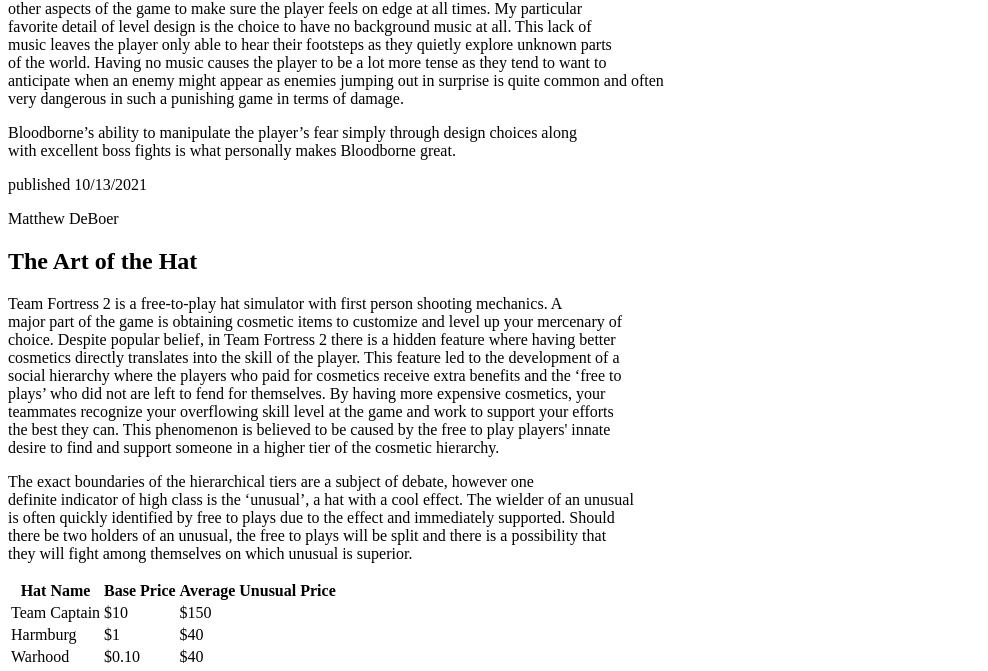
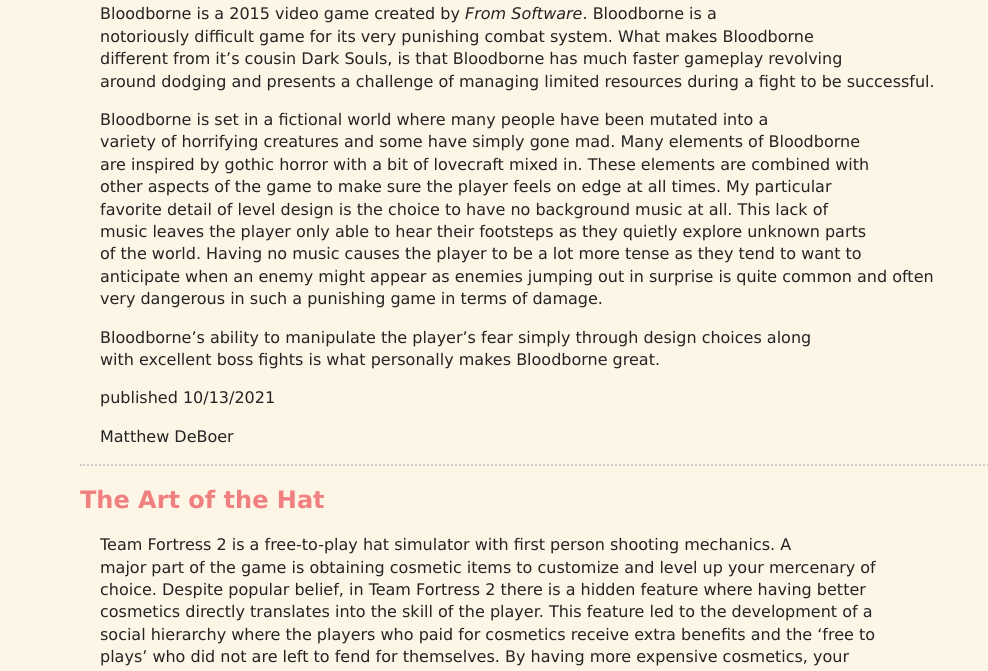
Before and after one commit to deboerm2/mi349_blog, a plain HTML site: page index.html in a window 1280 px wide. Shown: the part 563-1234 px from the top of the page, without its empty margins (0-988 px from the left). Drawn offline with Linux system fonts and the light colour scheme.

Commit message:
CSS added

```diff
--- a/index.html
+++ b/index.html
@@ -4,6 +4,7 @@
     <meta charset="UTF-8">
     <meta http-equiv="X-UA-Compatible" content="IE=edge">
     <meta name="viewport" content="width=device-width, initial-scale=1.0">
+    <link rel="stylesheet" href="style.css">
     <title>Home</title>
 </head>
 <body>
@@ -17,8 +18,8 @@
             <li><a href="contact.html">Contact Me</a></li>
         </ul>
     </nav>
-    <section>
-        <article>
+    <section id="blog">
+        <article class="blog-post">
             <h2>Why Bloodborne is Great</h2>
             <p><img src="BloodborneImage.jpg" alt="Image of Bloodborne" width="250"></p>
             <p>	Bloodborne is a 2015 video game created by <em>From Software</em>. Bloodborne is a<br>
@@ -44,7 +45,7 @@
                     Matthew DeBoer
                 </p>
         </article>
-        <article>
+        <article class="blog-post">
             <h2>The Art of the Hat</h2>
             <p>Team Fortress 2 is a free-to-play hat simulator with first person shooting mechanics. A<br>
                 major part of the game is obtaining cosmetic items to customize and level up your mercenary of<br>
--- /dev/null
+++ b/style.css
@@ -0,0 +1,47 @@
+body {
+    font-family:Verdana, Geneva, Tahoma, sans-serif;
+    margin: 40px;
+    padding: 40px;
+    color: #242424;
+    border-top: 10px solid #242424;
+    background: oldlace;
+}
+
+h1 {
+    font-size: 3em;
+    margin: 0;
+    color: lightcoral;
+}
+
+h2{
+    color: lightcoral;
+}
+
+p{
+    line-height: 1.4em;
+    padding-left: 20px;
+}
+
+#blog {
+    border-top: 2px dotted #ccc;
+}
+
+.blog-post{
+    border-bottom: 2px dotted #ccc;
+}
+
+table{
+    border: 3px solid black;
+}
+
+td{
+    border-top: 1px dotted #242424;
+}
+
+a{
+    line-height: 2em;
+}
+
+form{
+    margin: 10px
+}
```
Also changed, not shown: about.html (+1 -0 lines), contact.html (+1 -0 lines).
